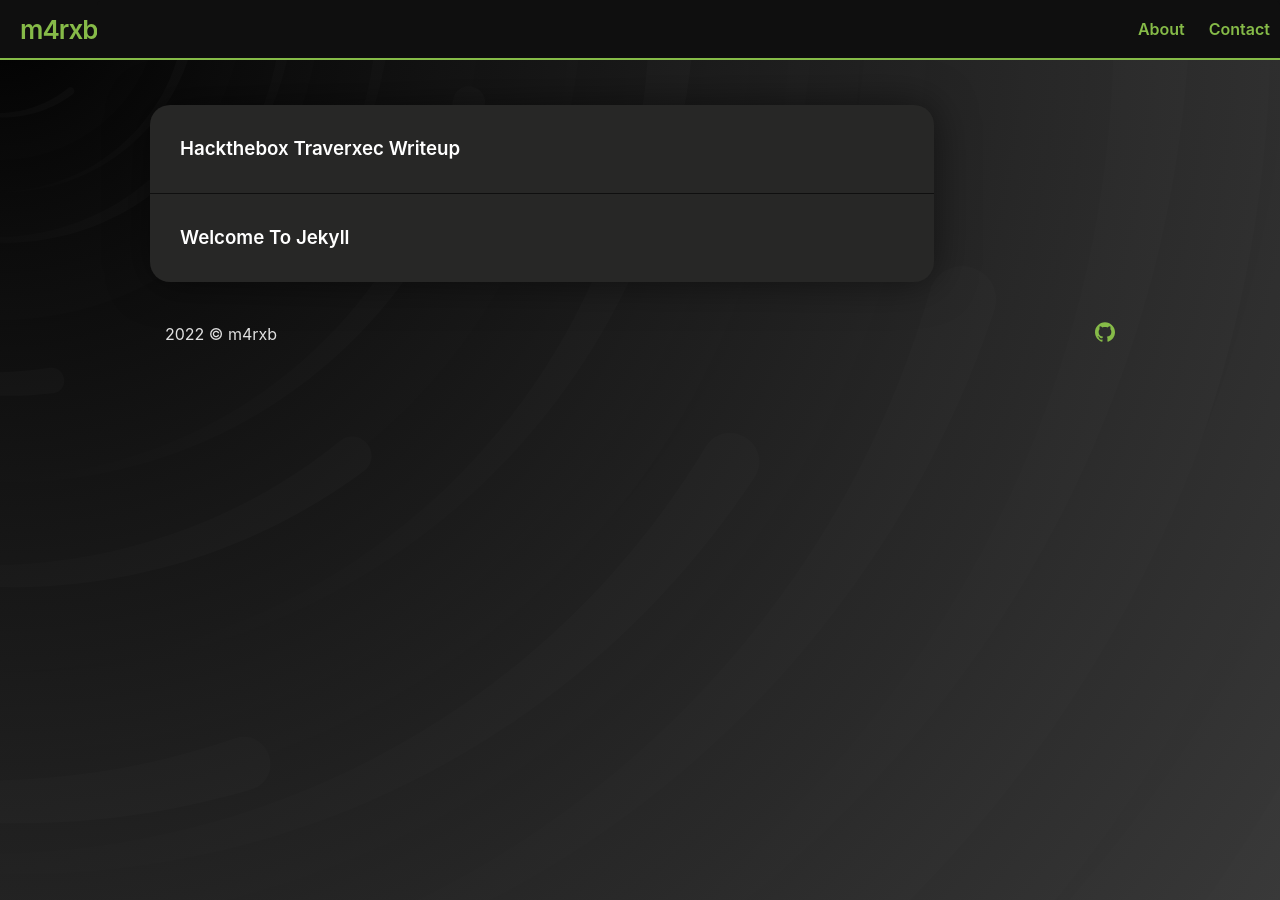
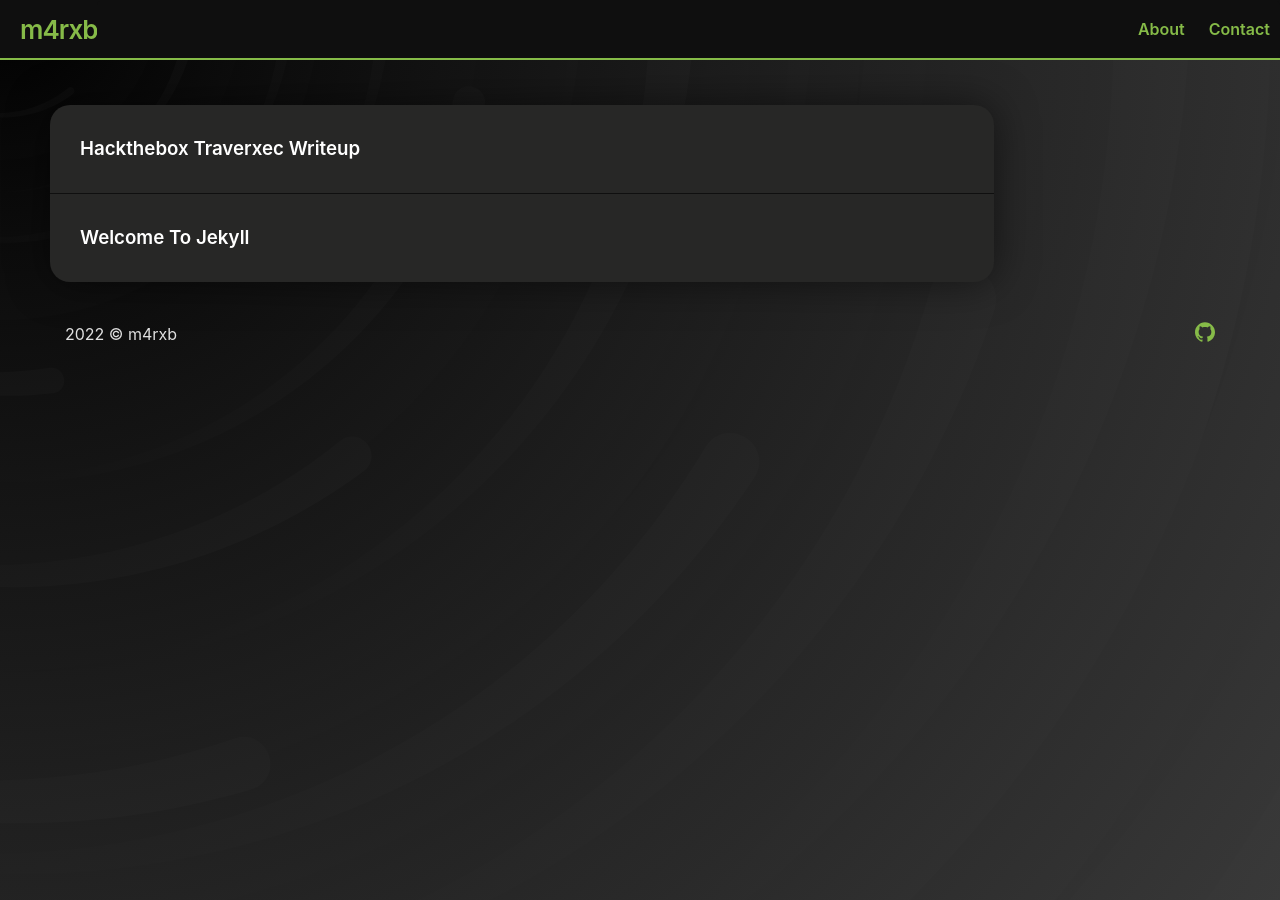
Before and after one commit to 10hxrz/10hxrz.github.io, a Jekyll site: the page built from index.md, in a window 1280 px wide. Built offline with Jekyll 4.4.1, drawn with Linux system fonts in a browser that asks for light colours.

Commit message:
Update leaf.scss

```diff
--- a/_sass/leaf.scss
+++ b/_sass/leaf.scss
@@ -11,7 +11,7 @@ $header-color: #0f0f0f;
 
 $spacing-unit:     30px !default;
 
-$content-width:    1100px !default;
+$content-width: 1300px !default;
 $content-color: #272726;
 
 // devices
```
